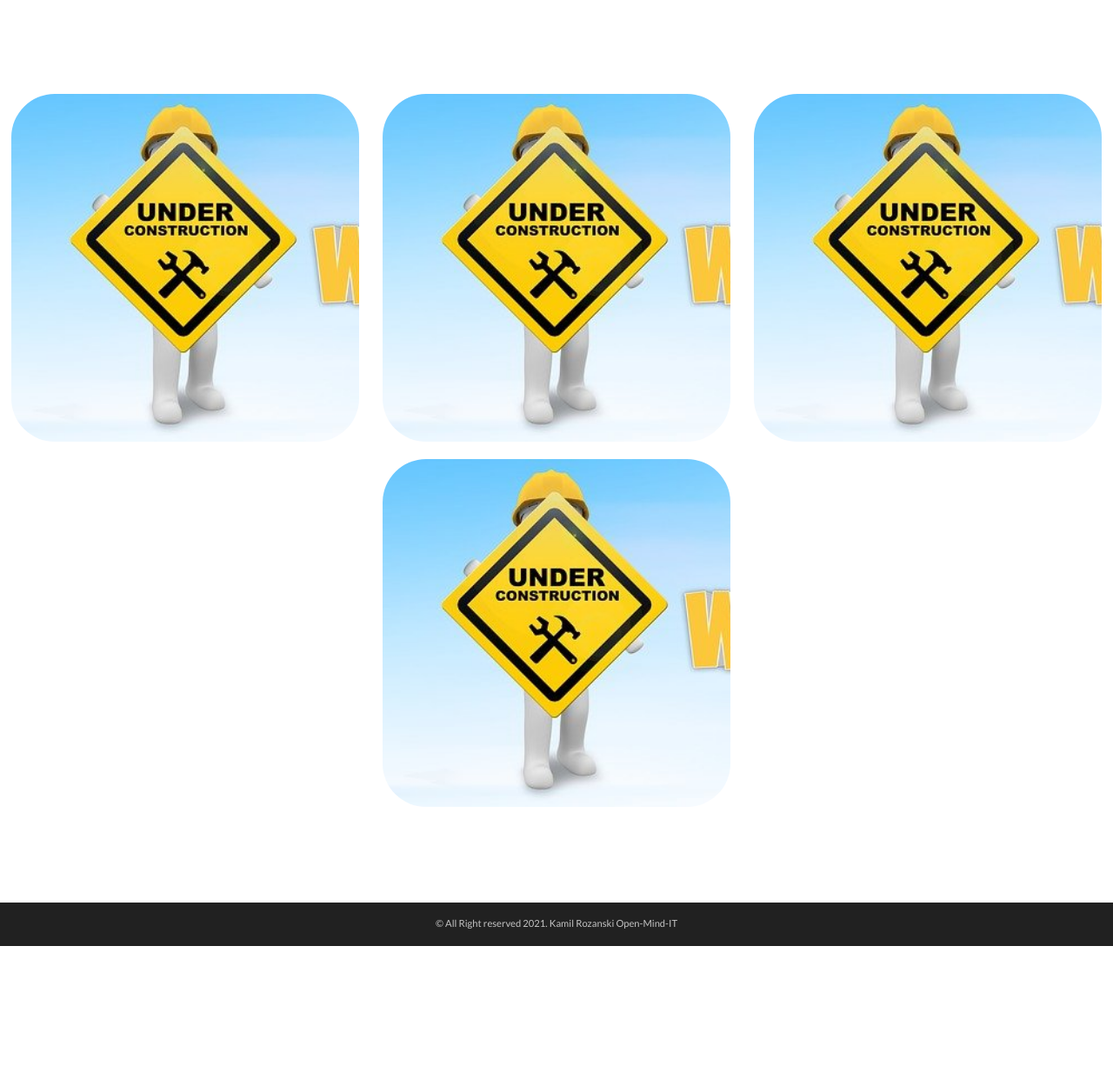
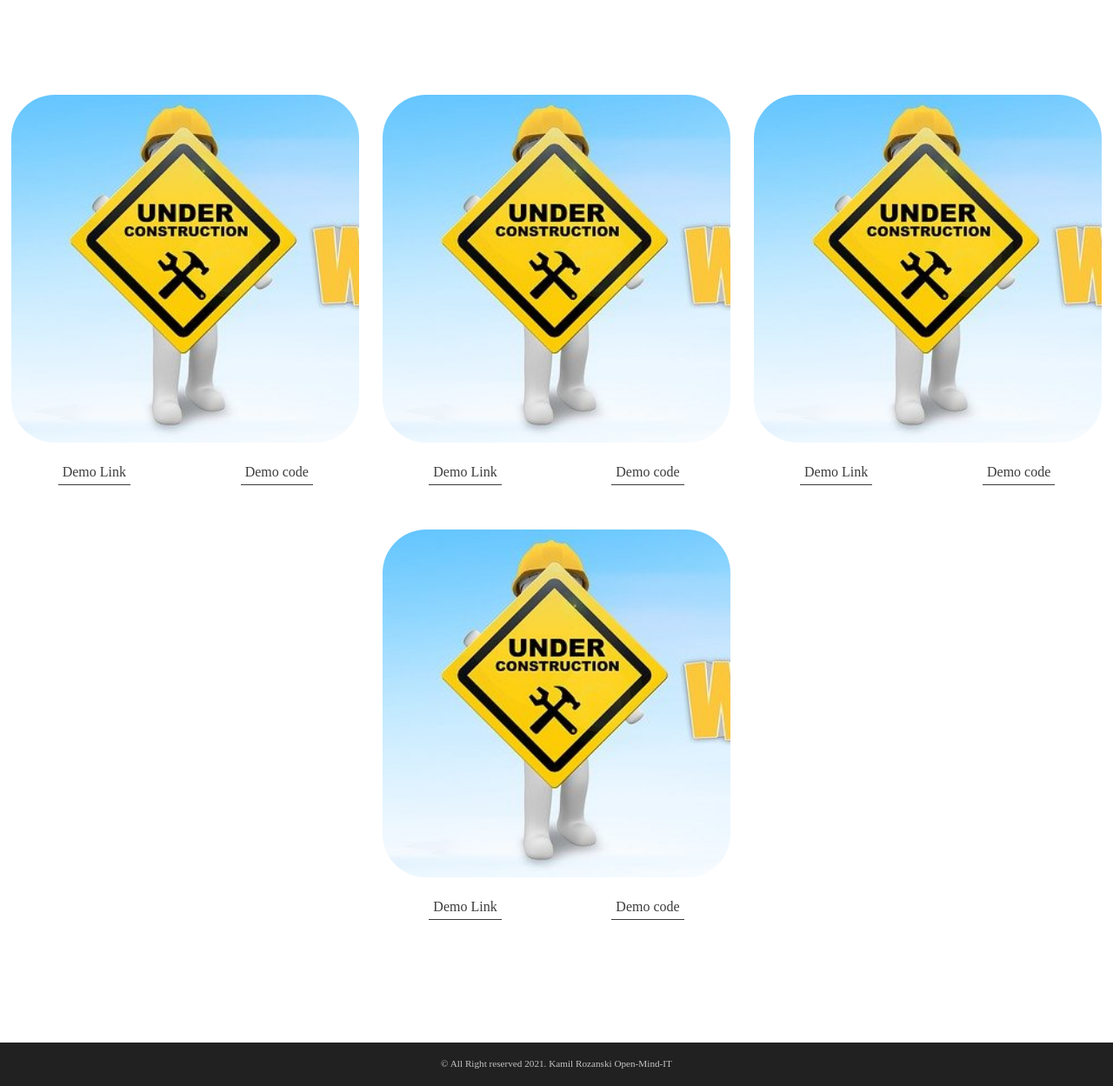
Before and after one commit to KamilRozanski/open-mind-it, a PHP site: page / in a window 1280 px wide. Shown: the part 1974-3223 px from the top of the page at 87% size. Before the commit the page ends 3062 px from the top, so only its background shows below. Run offline with PHP 8.4, Linux system fonts and the light colour scheme.

Commit message:
added link and demo buttons under project

```diff
--- a/index.html
+++ b/index.html
@@ -121,7 +121,7 @@
         </section>
 
         <section class="projects">
-
+            <div class="project__wrapper">
                 <article class="project">
                     <h3 class="project__title">Project Title</h3>
                     <p class="project__description">
@@ -137,15 +137,22 @@
                     </p>
                     <div class="project__background">
                     </div>
+                </article>
+                <section class=project__links>
                     <a href="#">
-                    <button class="project__description__demo">Demo Link</button>
+                        <button class="project__demo">Demo Link</button>
                     </a>
-            </article>
+                    <a href="#">
+                        <button class="project__code">Demo code</button>
+                    </a>
+                </section>
+            </div>
 
+            <div class="project__wrapper">
                 <article class="project">
                     <h3 class="project__title">Project Title</h3>
                     <p class="project__description">
-                    Alteration in some form, by injected humour, or randomised words which don't look even
+                        alteration in some form, by injected humour, or randomised words which don't look even
                         slightly
                         believable. If you are going to use a passage of Lorem Ipsum, you need to be sure there
                         isn't
@@ -157,15 +164,22 @@
                     </p>
                     <div class="project__background">
                     </div>
+                </article>
+                <section class=project__links>
                     <a href="#">
-                    <button class="project__description__demo">Demo Link</button>
+                        <button class="project__demo">Demo Link</button>
                     </a>
-            </article>
+                    <a href="#">
+                        <button class="project__code">Demo code</button>
+                    </a>
+                </section>
+            </div>
 
+            <div class="project__wrapper">
                 <article class="project">
                     <h3 class="project__title">Project Title</h3>
                     <p class="project__description">
-                    Alteration in some form, by injected humour, or randomised words which don't look even
+                        alteration in some form, by injected humour, or randomised words which don't look even
                         slightly
                         believable. If you are going to use a passage of Lorem Ipsum, you need to be sure there
                         isn't
@@ -177,15 +191,23 @@
                     </p>
                     <div class="project__background">
                     </div>
+                </article>
+                <section class=project__links>
                     <a href="#">
-                    <button class="project__description__demo">Demo Link</button>
+                        <button class="project__demo">Demo Link</button>
                     </a>
-            </article>
+                    <a href="#">
+                        <button class="project__code">Demo code</button>
+                    </a>
+                </section>
+            </div>
 
+
+            <div class="project__wrapper">
                 <article class="project">
                     <h3 class="project__title">Project Title</h3>
                     <p class="project__description">
-                    Alteration in some form, by injected humour, or randomised words which don't look even
+                        alteration in some form, by injected humour, or randomised words which don't look even
                         slightly
                         believable. If you are going to use a passage of Lorem Ipsum, you need to be sure there
                         isn't
@@ -197,10 +219,17 @@
                     </p>
                     <div class="project__background">
                     </div>
+                </article>
+                <section class=project__links>
                     <a href="#">
-                    <button class="project__description__demo">Demo Link</button>
+                        <button class="project__demo">Demo Link</button>
                     </a>
-            </article>
+                    <a href="#">
+                        <button class="project__code">Demo code</button>
+                    </a>
+                </section>
+            </div>
+
 
         </section>
         <footer class="footer">
--- a/main.css
+++ b/main.css
@@ -1,3 +1,19 @@
+$white: #fff;
+$dark-white: #F3F3F3;
+$light-blue: #00C0E5;
+$dark-gray: #313234;
+$footer-gray: #3F3F3F;
+$footer-bottom: #202123;
+$black: #000;
+$black-transparency: rgba(0, 0, 0, 0.5);
+
+// font
+$font: 'Open Sans',
+sans-serif;
+$font-russo: 'Russo One',
+sans-serif;
+$font-ranchers:'Ranchers',
+
 body {
 	font-size: 1em;
 	font-family: 'Lato', sans-serif;
@@ -148,6 +164,11 @@ body {
 	border-radius: 50px;
 	overflow: hidden;
 }
+.project__links {
+	display: flex;
+	flex-direction: row;
+	justify-content: space-around;
+}
 
 .project__title {
 	padding: 10px 15px;
@@ -155,15 +176,22 @@ body {
 .project__description {
 	padding: 10px 15px;
 }
-.projects a {
-	display: flex;
-	width: 100px;
-	margin: 10px 20px;
+.project__links {
+	margin: 20px 0;
+	height: 50px;
 }
-.project__description__demo {
+.project__demo,
+.project__code {
+	border: none;
+	border-bottom: 1px #3c3c3c solid;
+	padding: 5px;
 	color: #3c3c3c;
-
-	border-radius: 10%;
+	background-color: transparent;
+	transition: .3s;
+}
+.project__demo:hover,
+.project__code:hover {
+	border-bottom: 1.5px #3c3c3c solid;
 }
 
 .project__background {
```
Lines whose indentation alone changed are shown as unchanged.
